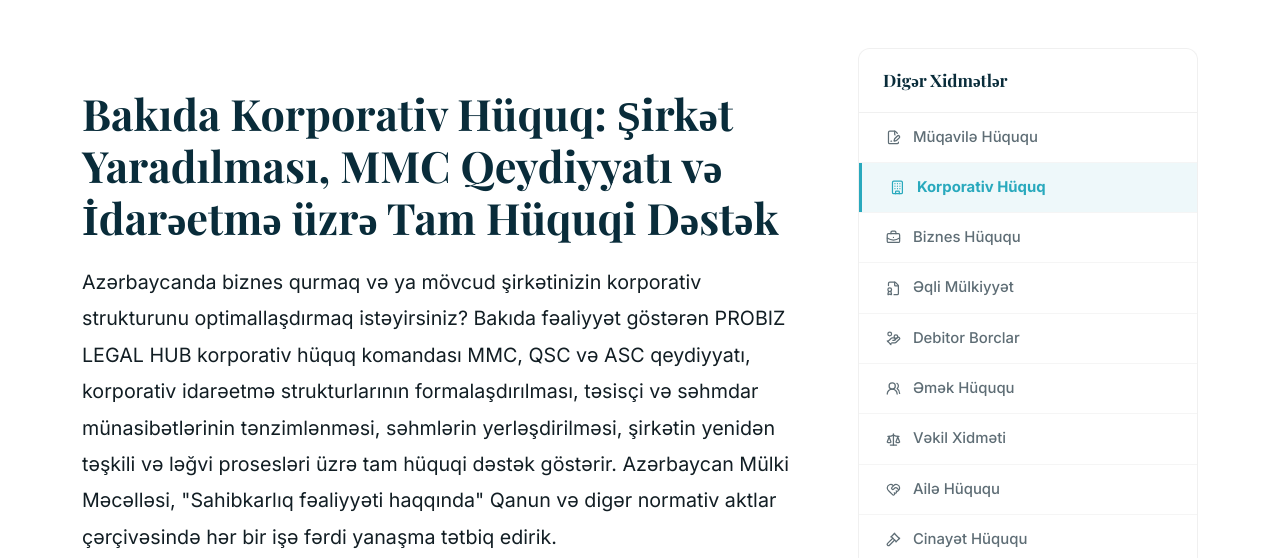
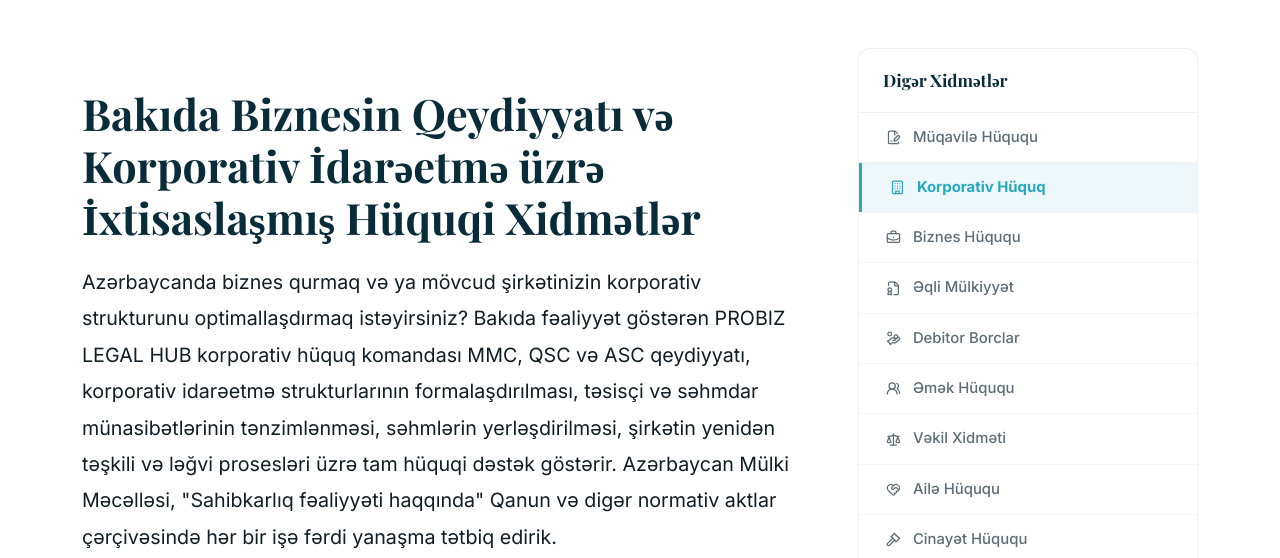
Before and after one commit to TuralShowCase/PLH, a plain HTML site: page Project/services/korporativ-huquq.html in a window 1280 px wide. Shown: the part 542-1100 px from the top of the page. Drawn offline with nearby package versions, Linux system fonts and the light colour scheme.

Commit message:
korporativ-huquq.html header fix

```diff
--- a/Project/services/korporativ-huquq.html
+++ b/Project/services/korporativ-huquq.html
@@ -696,8 +696,7 @@
               <article id="korporativ-huquq-content" class="service-content">
                 <div class="class-to-animate">
                   <h2>
-                    Bakıda Korporativ Hüquq: Şirkət Yaradılması, MMC Qeydiyyatı
-                    və İdarəetmə üzrə Tam Hüquqi Dəstək
+                    Bakıda Biznesin Qeydiyyatı və Korporativ İdarəetmə üzrə İxtisaslaşmış Hüquqi Xidmətlər
                   </h2>
                   <p>
                     Azərbaycanda biznes qurmaq və ya mövcud şirkətinizin
```
